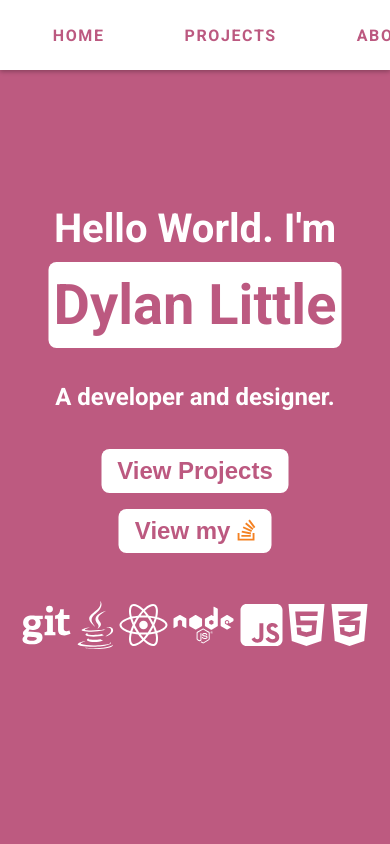
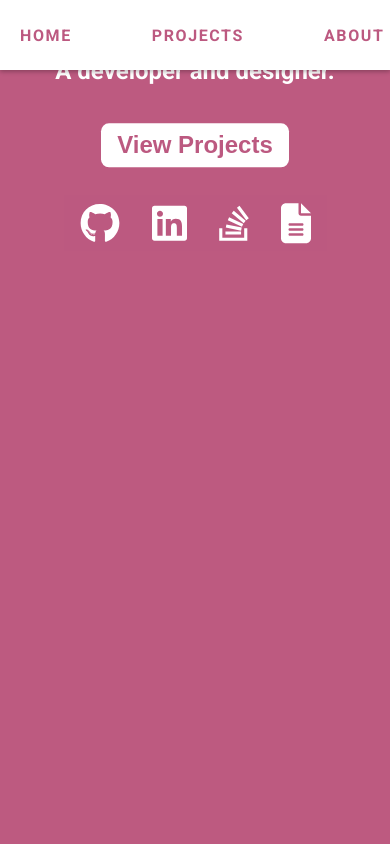
Before and after one commit to dlittle1/react-portfolio, a React (Create React App) app: page / in a window 390 px wide. Shown: the top 844 px of the page. Built offline with nearby package versions, Linux system fonts and the light colour scheme.

Commit message:
add social links to homepage, change style for mobile

```diff
--- a/src/pages/Home.js
+++ b/src/pages/Home.js
@@ -9,10 +9,78 @@ import { faReact } from '@fortawesome/free-brands-svg-icons';
 import { faJsSquare } from '@fortawesome/free-brands-svg-icons';
 import { faHtml5 } from '@fortawesome/free-brands-svg-icons';
 import { faStackOverflow } from '@fortawesome/free-brands-svg-icons';
+import { faGithub } from '@fortawesome/free-brands-svg-icons';
+import { faLinkedin } from '@fortawesome/free-brands-svg-icons';
+import { faFileAlt } from '@fortawesome/free-solid-svg-icons';
 import ReactTooltip from 'react-tooltip';
 import { HashLink } from 'react-router-hash-link';
 
 const Home = (props) => {
+  const buttonLinks = [
+    {
+      name: 'Github',
+      link: 'https://github.com/dlittle1',
+      icon: faGithub,
+      tooltip: 'Github',
+    },
+    {
+      name: 'LinkedIn',
+      link: 'https://www.linkedin.com/in/dylanlittle/',
+      icon: faLinkedin,
+      tooltip: 'LinkedIn',
+    },
+    {
+      name: 'Stack Overflow',
+      link: 'https://stackoverflow.com/users/4192210/dylan-little',
+      icon: faStackOverflow,
+      tooltip: 'Stack Overflow',
+    },
+    {
+      name: 'Resume',
+      link: 'https://github.com/dlittle1/resume/raw/main/Dylan%20Resume%20v3%20.pdf',
+      icon: faFileAlt,
+      tooltip: 'Resume',
+    },
+  ];
+
+  const homeIcons = [
+    {
+      name: 'CSS3',
+      icon: faCss3Alt,
+      tooltip: 'CSS3',
+    },
+    {
+      name: 'HTML5',
+      icon: faHtml5,
+      tooltip: 'HTML5',
+    },
+    {
+      name: 'JavaScript',
+      icon: faJsSquare,
+      tooltip: 'JavaScript',
+    },
+    {
+      name: 'React',
+      icon: faReact,
+      tooltip: 'React',
+    },
+    {
+      name: 'Node',
+      icon: faNode,
+      tooltip: 'Node.js',
+    },
+    {
+      name: 'Git',
+      icon: faGit,
+      tooltip: 'Git',
+    },
+    {
+      name: 'Java',
+      icon: faJava,
+      tooltip: 'Java',
+    },
+  ];
+
   const handleClick = () => {
     props.projectsRef.current.scrollIntoView();
   };
@@ -52,118 +120,54 @@ const Home = (props) => {
                 View Projects
               </button>
             </HashLink>
+
+            <div className='home-button-links'>
+              {buttonLinks.map((button, index) => (
                 <a
-              href='https://stackoverflow.com/users/4192210/dylan-little'
-              target={'_blank'}
-              rel='noreferrer'
-              style={{ textDecoration: 'none' }}
+                  key={button.name + index}
+                  href={button.link}
+                  target='_blank'
+                  rel='noopener noreferrer'
                 >
-              <button className='home-button'>
-                View my{' '}
-                <span style={{ color: 'rgb(244,129,34)' }}>
-                  <FontAwesomeIcon icon={faStackOverflow} />
-                </span>
+                  <button className='home-button-link'>
+                    <FontAwesomeIcon
+                      icon={button.icon}
+                      data-tip
+                      data-for={button.tooltip}
+                      size='3x'
+                    />
+                    <ReactTooltip
+                      id={button.tooltip}
+                      place='bottom'
+                      type='dark'
+                      effect='float'
+                    >
+                      {button.tooltip}
+                    </ReactTooltip>
                   </button>
                 </a>
+              ))}
+            </div>
           </div>
           <div className='home-icons'>
-            <div className='home-icon-container'>
+            {homeIcons.map((icon, index) => (
+              <div key={icon.name + index} className='home-icon-container'>
                 <FontAwesomeIcon
-                icon={faGit}
+                  icon={icon.icon}
+                  data-tip
+                  data-for={icon.tooltip}
                   size='3x'
-                data-tip
-                data-for='gitIcon'
-              />
-              <ReactTooltip id='gitIcon' place='top' type='dark' effect='float'>
-                <p>Git</p>
-              </ReactTooltip>
-            </div>
-            <div className='home-icon-container'>
-              <FontAwesomeIcon
-                icon={faJava}
-                size='3x'
-                data-tip
-                data-for='javaIcon'
                 />
                 <ReactTooltip
-                id='javaIcon'
+                  id={icon.tooltip}
                   place='top'
                   type='dark'
                   effect='float'
                 >
-                <p>Java</p>
+                  {icon.tooltip}
                 </ReactTooltip>
               </div>
-            <div className='home-icon-container'>
-              <FontAwesomeIcon
-                icon={faReact}
-                size='3x'
-                data-tip
-                data-for='reactIcon'
-              />
-              <ReactTooltip
-                id='reactIcon'
-                place='top'
-                type='dark'
-                effect='float'
-              >
-                <p>React</p>
-              </ReactTooltip>
-            </div>
-            <div className='home-icon-container'>
-              <FontAwesomeIcon
-                icon={faNode}
-                size='3x'
-                data-tip
-                data-for='nodeIcon'
-              />
-              <ReactTooltip
-                id='nodeIcon'
-                place='top'
-                type='dark'
-                effect='float'
-              >
-                <p>Node.js</p>
-              </ReactTooltip>
-            </div>
-            <div className='home-icon-container'>
-              <FontAwesomeIcon
-                icon={faJsSquare}
-                size='3x'
-                data-tip
-                data-for='jsIcon'
-              />
-              <ReactTooltip id='jsIcon' place='top' type='dark' effect='float'>
-                <p>JavaScript</p>
-              </ReactTooltip>
-            </div>
-            <div className='home-icon-container'>
-              <FontAwesomeIcon
-                icon={faHtml5}
-                size='3x'
-                data-tip
-                data-for='htmlIcon'
-              />
-              <ReactTooltip
-                id='htmlIcon'
-                place='top'
-                type='dark'
-                effect='float'
-              >
-                <p>HTML</p>
-              </ReactTooltip>
-            </div>
-            <div className='home-icon-container'>
-              <FontAwesomeIcon
-                icon={faCss3Alt}
-                size='3x'
-                data-tip
-                data-for='cssIcon'
-              />
-              <ReactTooltip id='cssIcon' place='top' type='dark' effect='float'>
-                <p>CSS</p>
-              </ReactTooltip>
-            </div>
+            ))}
           </div>
         </div>
       </div>
--- a/src/pages/Projects.js
+++ b/src/pages/Projects.js
@@ -16,8 +16,9 @@ const Projects = (props) => {
 
   return (
     <div className='projects'>
-      <div id='projects' ref={props.refProp}>
+      <div id='projects' className='projects-heading' ref={props.refProp}>
         <h1>Projects</h1>
+        <p>(click project for more info)</p>
       </div>
       <Masonry
         breakpointCols={breakpoints}
--- a/src/styles/home.css
+++ b/src/styles/home.css
@@ -15,6 +15,7 @@
   left: 50%;
   transform: translate(-50%, -50%);
   color: white;
+  margin-top: 50px;
 }
 
 .home-title {
@@ -30,6 +31,13 @@
   color: #bc5980;
   padding: 10px 5px;
   border-radius: 0.5rem;
+}
+
+.home-button-container {
+  display: flex;
+  flex-direction: column;
+  align-items: center;
+  justify-content: center;
 }
 
 .home-button {
@@ -51,11 +59,37 @@
   border: 1px solid white;
 }
 
+.home-button-links {
+  display: flex;
+  flex-direction: row;
+  justify-content: center;
+  align-items: center;
+  width: 100%;
+  margin: 20px;
+}
+
+.home-button-link {
+  border: none;
+  background-color: #bc5980;
+
+  color: white;
+  padding: 0.5rem 1rem;
+  cursor: pointer;
+  transition: all 0.2s ease-in-out;
+}
+
+.home-button-link:hover {
+  background-color: #bc5980;
+  color: white;
+  border-radius: 0;
+}
+
 .home-icons {
   display: flex;
   flex-direction: row;
   justify-content: space-around;
   width: 100%;
+  margin-top: 60px;
   padding: 40px 0px;
 }
 
--- a/src/styles/mobile.css
+++ b/src/styles/mobile.css
@@ -10,6 +10,9 @@
 
   .home-title-container {
     text-align: center;
+    width: 100%;
+    position: relative;
+    height: 85vh;
   }
 
   .home-title-container h2 {
@@ -25,6 +28,7 @@
   .home-title-mobile {
     display: block;
     margin-top: 30px;
+    width: 100%;
   }
 
   .home-title-mobile h1 {
@@ -59,6 +63,11 @@
 
   .nav-items {
     width: 100%;
+    padding: 0;
+  }
+
+  .nav-links-main {
+    justify-content: space-around;
   }
 
   .projects-nav-items {
@@ -77,6 +86,10 @@
     cursor: pointer;
   }
 
+  .nav-links-social {
+    display: none;
+  }
+
   /* PROJECT */
   .project-container {
     flex-direction: column;
@@ -92,4 +105,8 @@
     max-width: 90%;
     margin-bottom: 70px;
   }
+
+  .home-icons {
+    display: none;
+  }
 }
--- a/src/styles/projects.css
+++ b/src/styles/projects.css
@@ -1,5 +1,13 @@
 .projects {
   position: relative;
+}
+
+.projects-heading p {
+  font-size: 1.5rem;
+  font-weight: 700;
+  margin: 10px;
+  text-align: center;
+  color: white;
 }
 
 .my-masonry-grid {
```
Lines whose indentation alone changed are shown as unchanged.
